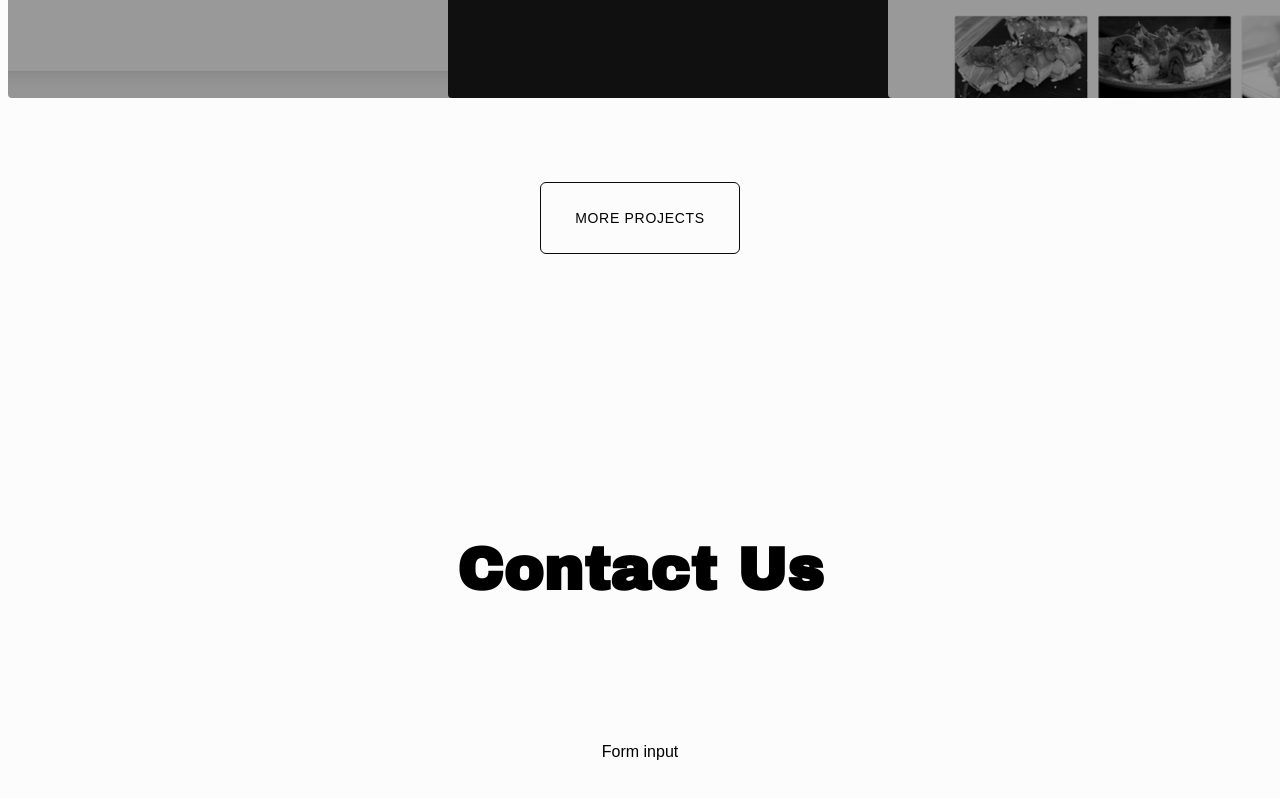
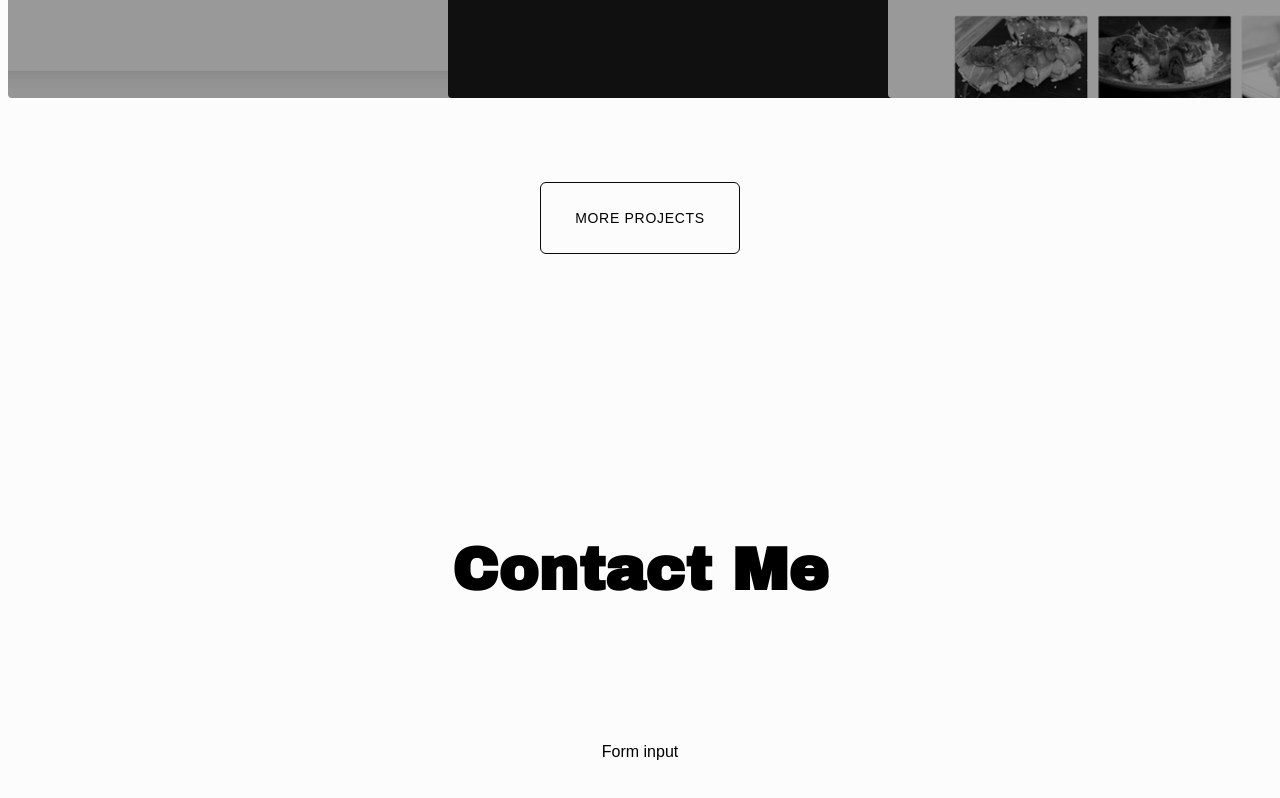
Before and after one commit to chelseaoktaviany/portofolio-v3, a Next.js app: page / in a window 1280 px wide. Shown: the part 3778-4576 px from the top of the page. Built offline with nearby package versions, Linux system fonts and the light colour scheme; a web font is replaced by a local one.

Commit message:
update: update contact me section

```diff
--- a/src/app/page.tsx
+++ b/src/app/page.tsx
@@ -52,7 +52,7 @@ export default async function Home() {
         <Projects />
       </section>
 
-      {/* contact us section */}
+      {/* contact me section */}
       <section
         className="w-full h-screen py-16 flex justify-center items-center"
         id="contact"
--- a/src/components/FormInput.tsx
+++ b/src/components/ContactFormInput.tsx
@@ -3,7 +3,7 @@ import { Form } from "@/components/ui/form";
 import { Input } from "@/components/ui/input";
 import { Label } from "@/components/ui/label";
 
-const FormInput = () => {
+const ContactFormInput = () => {
   return (
     <div>
       <h1>Form input</h1>
@@ -11,4 +11,4 @@ const FormInput = () => {
   );
 };
 
-export default FormInput;
+export default ContactFormInput;
--- a/src/components/sections/Contact.tsx
+++ b/src/components/sections/Contact.tsx
@@ -3,20 +3,25 @@
 import { useState } from "react";
 
 // components
-import FormInput from "../FormInput";
+import ContactFormInput from "@/components/ContactFormInput";
 
 const Contact = () => {
+  // data for contact section
+  const [name, setName] = useState("");
+  const [emailAddress, setEmailAddress] = useState("");
+  const [message, setMessage] = useState("");
+
   return (
     <div className="flex flex-col justify-center items-center mt-5">
       <h1
         className="text-6xl text-center md:text-center sm:text-center font-bold
           font-(family-name:--font-archivo-black) py-10 mb-10"
       >
-        Contact Us
+        Contact Me
       </h1>
       {/*form inputs*/}
       <div className="w-full flex justify-center items-center mt-15">
-        <FormInput />
+        <ContactFormInput />
       </div>
     </div>
   );
```
